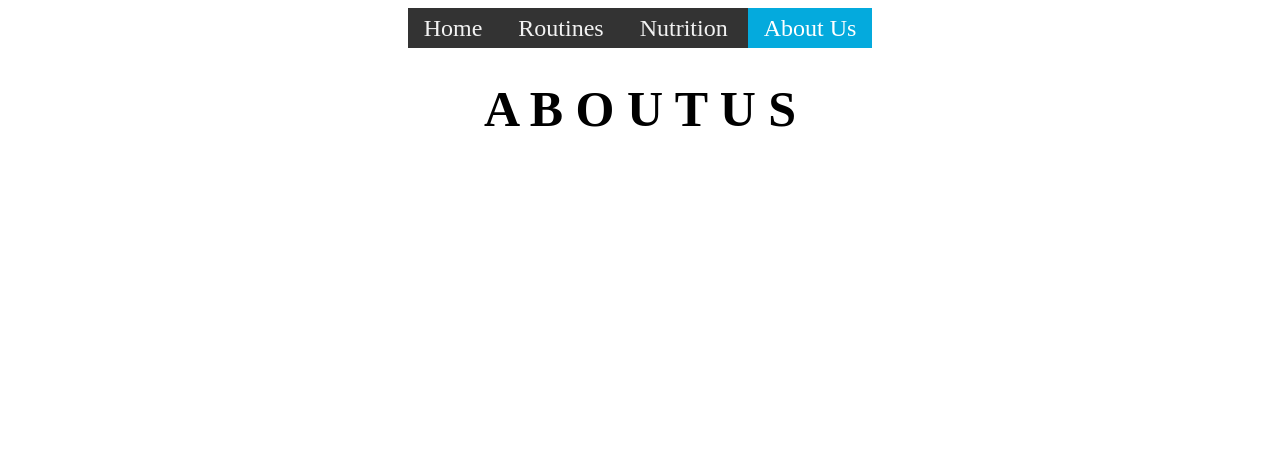
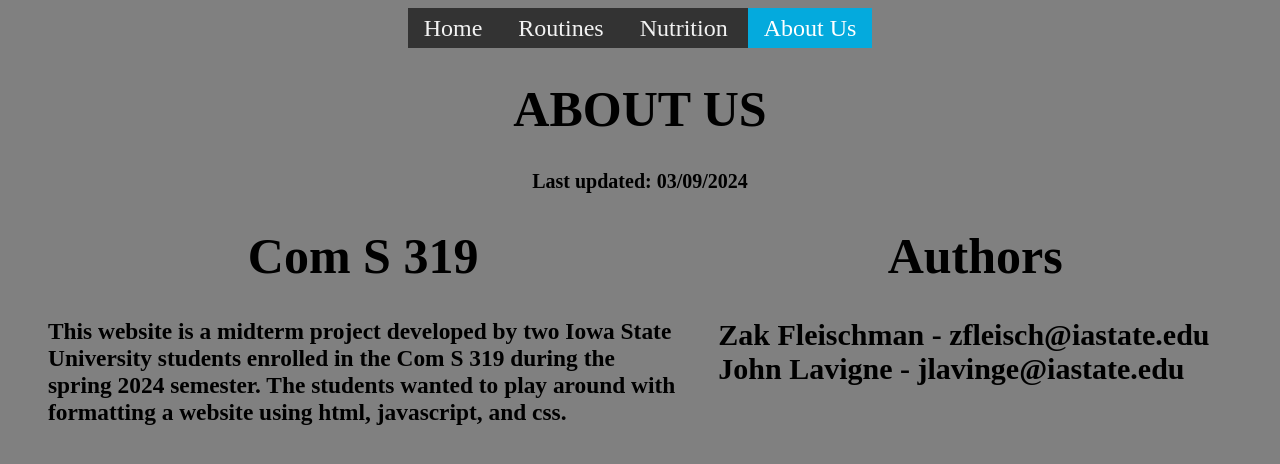
Before and after one commit to zfleisch/midterm3192024, a plain HTML site: page aboutus.html in a window 1280 px wide. Drawn offline with Linux system fonts and the light colour scheme.

Commit message:
finished about us

```diff
--- a/aboutus.html
+++ b/aboutus.html
@@ -11,6 +11,24 @@
         <a class="active" href="./aboutus.html">About Us</a>
     </div>
     <div class="title">
-        <h1 class="aboutus">A B O U T   U S</h1>
+        <h1 class="aboutus">ABOUT   US</h1>
     </div>
 </head>
+<body style="background-color: grey;">
+    <div class="update">
+        <h1>Last updated: 03/09/2024</h1    >
+    </div>
+    <div class="horizontal_container">
+        <div class="aboutus">
+            <div>
+                <h1>Com S 319</h1>
+                <h3>This website is a midterm project developed by two Iowa State University students enrolled in the Com S 319 during the spring 2024 semester. The students wanted to play around with formatting a website using html, javascript, and css.</h3>
+
+            </div>
+            <div>
+                <h1>Authors</h1>
+                <h2>Zak Fleischman - zfleisch@iastate.edu John Lavigne - jlavinge@iastate.edu</h2>
+            </div>
+        </div>
+    </div>
+</body>
--- a/style.css
+++ b/style.css
@@ -8,6 +8,12 @@
     text-align: center;
     padding: 16px;
     font-size: 50px;
+}
+.update h1
+{
+    margin: auto;
+    text-align: center;
+    font-size: 20px;
 }
 .nav
 {
@@ -92,3 +98,22 @@
     margin-bottom: 20px;
     font-size: 15px;
 }
+.horizontal_container .aboutus
+{
+    display: flex;
+}
+.horizontal_container .aboutus div
+{
+    width: fit-content;
+}
+.horizontal_container div h1
+{
+    font-size: 50px;
+    text-align: center;
+}
+.horizontal_container div p
+{
+    padding-top: 70px;
+    font-size: 40px;
+    vertical-align: middle;
+}
```
Also changed, not shown: index.html (+1 -1 lines), nutrition.html (+1 -1 lines), routines.html (+1 -1 lines).
